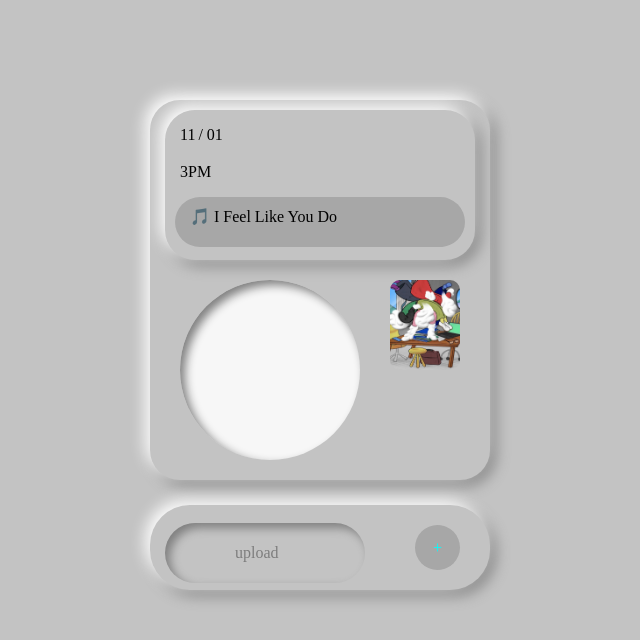
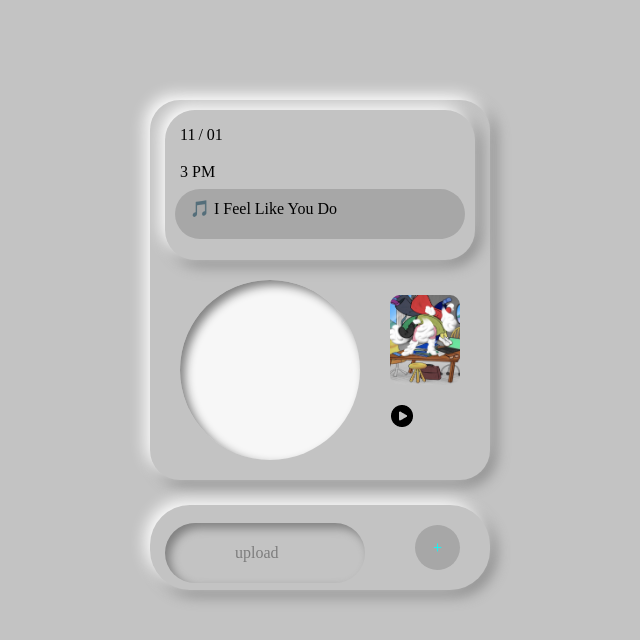
Before and after one commit to downy1218/clock-display, a plain HTML site: page index.html in a window 1280 px wide. Shown: the whole page, without its empty margins (320-960 px from the left). Drawn offline with Linux system fonts and the light colour scheme.

Commit message:
노래 외부링크

```diff
--- a/index.css
+++ b/index.css
@@ -57,6 +57,7 @@ body{
 }
 #currentTime{
     margin-top: 3px;
+    margin-bottom: 0;
 }
 
 #greyBox{
@@ -69,6 +70,7 @@ body{
 }
 #music{
     padding-top: 10px;
+    margin-top: 8px;
 }
 
 .upload{
@@ -104,7 +106,6 @@ body{
 
 .middleContainer{
     display: flex;
-    /* flex-direction: column; */
     margin-top: 0;
     gap: 30px;
     position: absolute;
@@ -117,13 +118,7 @@ body{
     border-radius: 100%;
     box-shadow: inset 5px 5px 10px grey;
     background-color: rgba(255, 255, 255, 0.868);
-    /* margin-top: 250px; */
 }
-
-
-
-
-
 
 #img{
     width: 70px;
@@ -131,3 +126,9 @@ body{
     border-radius: 10px;
     object-fit: cover;
 }
+.imgContainer{
+    margin-top: 15px;
+}
+#playBtn{
+    cursor: pointer;
+}
--- a/index.html
+++ b/index.html
@@ -30,6 +30,9 @@
 
             <div class="imgContainer">
                 <img src="./img/music.jpg" id="img">
+                <div style="margin-top: 15px;">
+                    <img src="./img/play.png" id="playBtn">
+                </div>
 
             </div>
         </div>
--- a/index.js
+++ b/index.js
@@ -19,8 +19,12 @@ if (a.length==1){
 
 
 if (hour < 12){
-    document.querySelector('#currentTime').innerHTML=hour+'AM';
+    document.querySelector('#currentTime').innerHTML=hour+' AM';
 }
 else{
-    document.querySelector('#currentTime').innerHTML=(hour-12)+'PM';
+    document.querySelector('#currentTime').innerHTML=(hour-12)+' PM';
 };
+
+document.querySelector('#playBtn').addEventListener('click',function(){
+    window.open('https://youtu.be/ZXu0VnLvHBQ?si=9z4ADaMzVKhXW7QB')
+})
```
Also changed, not shown: img/play.png (added).
